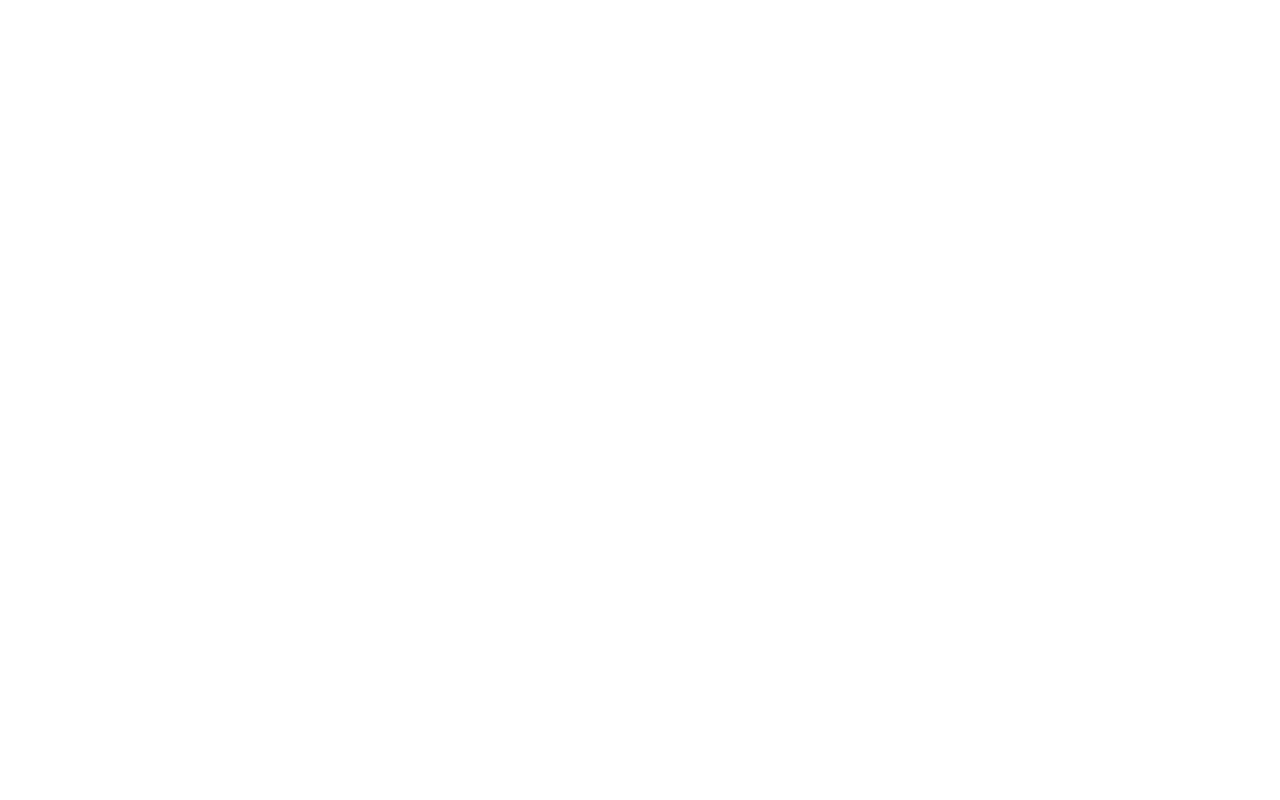
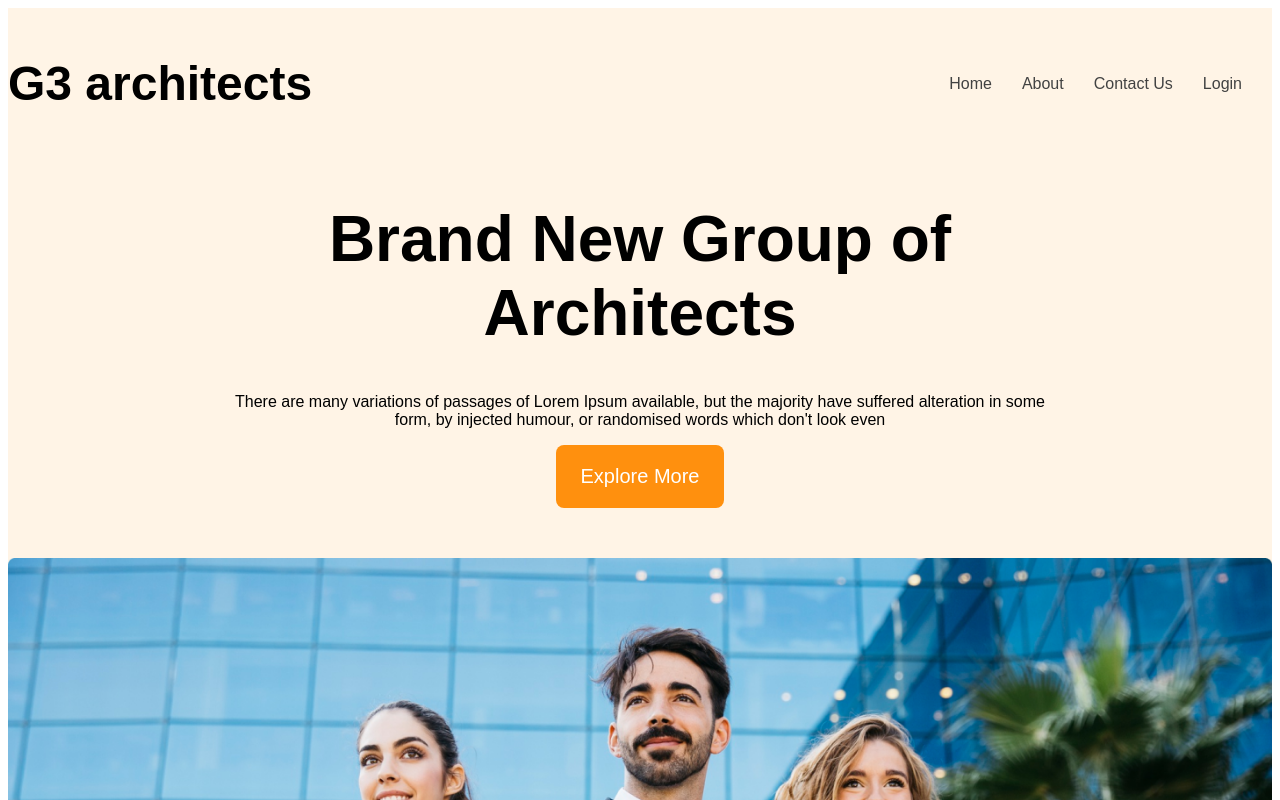
Before and after one commit to roky18/G3-architects, a plain HTML site: page index.html in a window 1280 px wide. Shown: the top 800 px of the page. Drawn offline with Linux system fonts and the light colour scheme.

Commit message:
2nd update

```diff
--- a/G3-architects.css
+++ b/G3-architects.css
@@ -0,0 +1,87 @@
+
+
+.work-sans-font {
+  font-family: "Work Sans", sans-serif;
+  font-optical-sizing: auto;
+  font-weight: 400;
+  font-style: normal;
+}
+
+.display-flex{
+  display: flex;
+}
+
+/* dark 2 */
+.text-gray{
+  color: #424242;
+}
+/* dark 3 */
+.text-light-gray{
+  color: #727272;
+}
+
+.bg-light{
+  background-color: #FFF4E6;
+}
+
+.nav-item{
+  list-style: none;
+  margin-right: 30px;
+}
+
+.nav-link{
+  text-decoration: none;
+  font-weight: 500;
+}
+
+.navbar{
+  justify-content: space-between;
+  align-items: center;
+}
+.brand{
+  font-weight: 700;
+  font-size: 3rem;
+}
+
+.navbar, .banner{
+  max-width: 1440px;
+  margin: 0 auto;
+}
+
+/* .banner-contant */
+
+
+.banner-contant{
+  max-width: 850px;
+  margin: 0 auto;
+  text-align: center;
+  margin-bottom: 50px;
+}
+
+.banner-title{
+  font-weight: 700;
+  font-size: 4rem;
+}
+
+
+.btn-primary{
+  color: #FFFFFF;
+    background-color: #FF900E;
+    padding: 20px 25px;
+    font-size: 1.25rem;
+    border-radius: 8px;
+    border: none;
+}
+
+/* responivr */
+
+.banner-img{
+  width: 100%;
+}
+
+@media screen and (max-width: 576) {
+  .navbar, .nav-link{
+    flex-direction: column;
+  }
+
+}
--- a/index.html
+++ b/index.html
@@ -6,11 +6,31 @@
     <title>G3 architects</title>
     <link rel="stylesheet" href="./G3-architects.css">
 
+
 </head>
-<body>
-    <head>
 
-    </head>
+<body class="work-sans-font">
+   <header class="bg-light">
+    <nav class="navbar display-flex">
+        <h3 class="brand">G3 architects</h3>
+        <ul class="nav-link display-flex">
+            <li class="nav-item"><a href="" class="nav-link text-gray">Home</a></li>
+            <li class="nav-item"><a href=""class="nav-link text-gray">About</a></li>
+            <li class="nav-item"><a href=""class="nav-link text-gray">Contact Us</a></li>
+            <li class="nav-item"><a href=""class="nav-link text-gray">Login</a></li>
+        </ul>
+        </nav>
+
+        <!-- banner -->
+         <div class="banner">
+           <div class="banner-contant">
+             <h1 class="banner-title">Brand New Group of Architects</h1>
+            <p class="banner-description">There are many variations of passages of Lorem Ipsum available, but the majority have suffered alteration in some form, by injected humour, or randomised words which don't look even</p>
+            <button class="btn-primary">Explore More</button>
+           </div>
+            <img class="banner-img" src="./images/banner.png" alt="">
+         </div>
+   </header>
     <main>
 
     </main>
```
